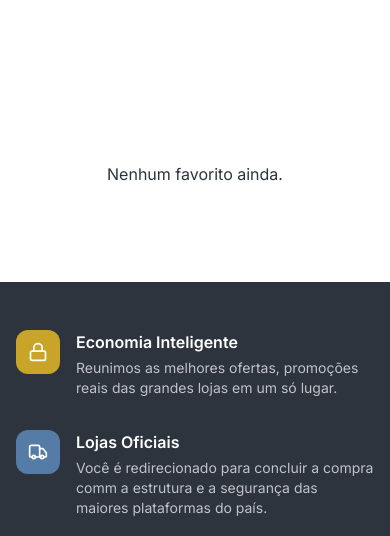
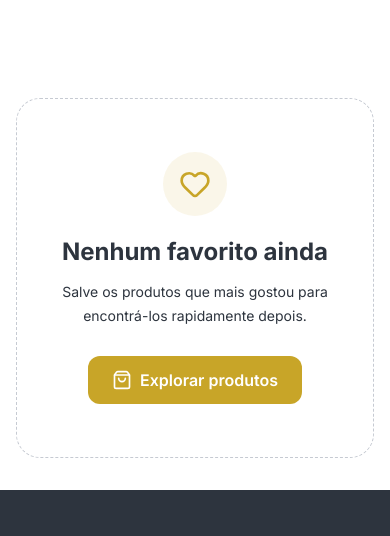
Before and after one commit to kfndz/MP-Vertise, a React (Vite) app: page /favoritos in a window 390 px wide. Shown: the part 212-748 px from the top of the page. Built offline with nearby package versions, Linux system fonts and the light colour scheme; no server answers.

Commit message:
feat: improve responsive favorites page

```diff
--- a/client/pages/Favoritos.tsx
+++ b/client/pages/Favoritos.tsx
@@ -1,30 +1,101 @@
+import { useEffect, useMemo, useState } from "react";
+import { Heart, ShoppingBag } from "lucide-react";
+import { Link } from "react-router-dom";
+
 import { CategoryPageLayout } from "@/components/catalog/CategoryPageLayout";
 import { ProductGrid } from "@/components/catalog/ProductGrid";
+import { SectionHeader } from "@/components/catalog/SectionHeader";
 import { useProducts } from "@/hooks/useProducts";
-import { SectionHeader } from "@/components/catalog/SectionHeader";
 import { FavoriteService } from "@/services/FavoriteService";
 
 export default function Favoritos() {
   const { products, loading } = useProducts();
 
-  const favoriteIds = FavoriteService.getAll();
+  const [favoriteIds, setFavoriteIds] = useState<string[]>(
+    () => FavoriteService.getAll(),
+  );
 
-  const items = (products ?? []).filter((product) =>
-    favoriteIds.includes(String(product.id)),
-  );
+  useEffect(() => {
+    function refreshFavorites() {
+      setFavoriteIds(FavoriteService.getAll());
+    }
+
+    window.addEventListener("storage", refreshFavorites);
+    window.addEventListener("favorites-updated", refreshFavorites);
+
+    return () => {
+      window.removeEventListener("storage", refreshFavorites);
+      window.removeEventListener(
+        "favorites-updated",
+        refreshFavorites,
+      );
+    };
+  }, []);
+
+  const items = useMemo(() => {
+    return (products ?? []).filter((product) =>
+      favoriteIds.includes(String(product.id)),
+    );
+  }, [favoriteIds, products]);
 
   return (
     <CategoryPageLayout>
-      <SectionHeader title="Favoritos" description="Seus produtos favoritos" />
+      <SectionHeader
+        title="Favoritos"
+        description="Seus produtos favoritos"
+      />
 
-      <section className="py-12 md:py-20">
+      <section className="py-8 sm:py-12 md:py-16 lg:py-20">
         <div className="container mx-auto px-4">
           {loading ? (
-            <div>Carregando...</div>
-          ) : items.length ? (
-            <ProductGrid products={items} />
+            <div className="flex min-h-[260px] items-center justify-center rounded-2xl border border-border bg-card px-6 text-center">
+              <p className="text-sm text-muted-foreground sm:text-base">
+                Carregando seus favoritos...
+              </p>
+            </div>
+          ) : items.length > 0 ? (
+            <>
+              <div className="mb-6 flex flex-col gap-2 sm:mb-8 sm:flex-row sm:items-center sm:justify-between">
+                <p className="text-sm text-muted-foreground">
+                  {items.length === 1
+                    ? "1 produto favoritado"
+                    : `${items.length} produtos favoritados`}
+                </p>
+
+                <Link
+                  to="/catalogo"
+                  className="inline-flex items-center gap-2 text-sm font-semibold text-accent transition hover:opacity-80"
+                >
+                  <ShoppingBag className="h-4 w-4" />
+                  Continuar explorando
+                </Link>
+              </div>
+
+              <ProductGrid products={items} />
+            </>
           ) : (
-            <div className="text-center py-12">Nenhum favorito ainda.</div>
+            <div className="mx-auto flex min-h-[360px] max-w-2xl flex-col items-center justify-center rounded-3xl border border-dashed border-border bg-card px-6 py-12 text-center sm:px-10">
+              <div className="mb-5 flex h-16 w-16 items-center justify-center rounded-full bg-accent/10">
+                <Heart className="h-8 w-8 text-accent" />
+              </div>
+
+              <h2 className="mb-3 text-2xl font-bold">
+                Nenhum favorito ainda
+              </h2>
+
+              <p className="mb-7 max-w-md text-sm leading-6 text-muted-foreground sm:text-base">
+                Salve os produtos que mais gostou para encontrá-los
+                rapidamente depois.
+              </p>
+
+              <Link
+                to="/catalogo"
+                className="inline-flex min-h-12 items-center justify-center gap-2 rounded-xl bg-accent px-6 py-3 font-semibold text-white transition hover:bg-accent/90"
+              >
+                <ShoppingBag className="h-5 w-5" />
+                Explorar produtos
+              </Link>
+            </div>
           )}
         </div>
       </section>
--- a/client/services/FavoriteService.ts
+++ b/client/services/FavoriteService.ts
@@ -1,9 +1,15 @@
 const FAVORITES_KEY = "mp_vertise_favorites";
+const FAVORITES_EVENT = "favorites-updated";
+
+function notifyFavoritesUpdated() {
+  window.dispatchEvent(new Event(FAVORITES_EVENT));
+}
 
 export const FavoriteService = {
   getAll(): string[] {
     try {
       const data = localStorage.getItem(FAVORITES_KEY);
+
       return data ? JSON.parse(data) : [];
     } catch {
       return [];
@@ -19,24 +25,39 @@ export const FavoriteService = {
     const id = String(productId);
 
     if (!favorites.includes(id)) {
-      localStorage.setItem(FAVORITES_KEY, JSON.stringify([...favorites, id]));
+      localStorage.setItem(
+        FAVORITES_KEY,
+        JSON.stringify([...favorites, id]),
+      );
+
+      notifyFavoritesUpdated();
     }
   },
 
   remove(productId: string | number) {
     const id = String(productId);
-    const favorites = this.getAll().filter((item) => item !== id);
 
-    localStorage.setItem(FAVORITES_KEY, JSON.stringify(favorites));
+    const favorites = this.getAll().filter(
+      (item) => item !== id,
+    );
+
+    localStorage.setItem(
+      FAVORITES_KEY,
+      JSON.stringify(favorites),
+    );
+
+    notifyFavoritesUpdated();
   },
 
   toggle(productId: string | number) {
     if (this.isFavorite(productId)) {
       this.remove(productId);
+
       return false;
     }
 
     this.add(productId);
+
     return true;
   },
 };
```
